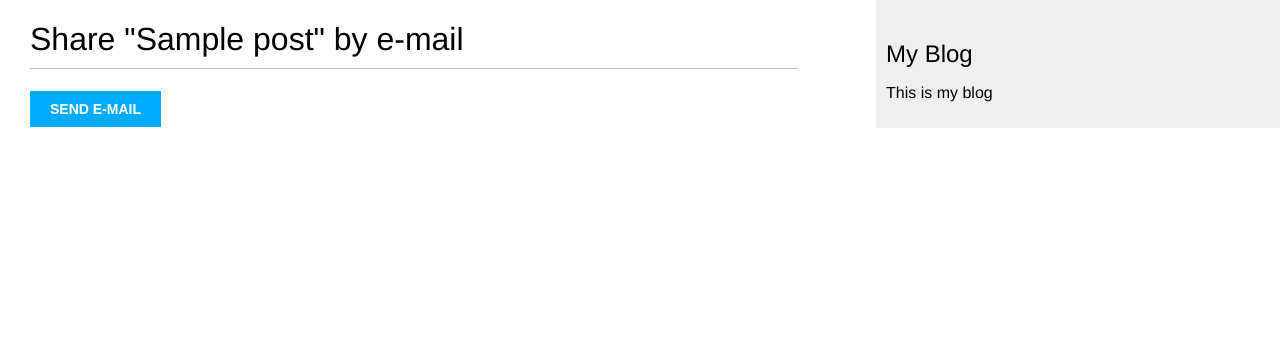
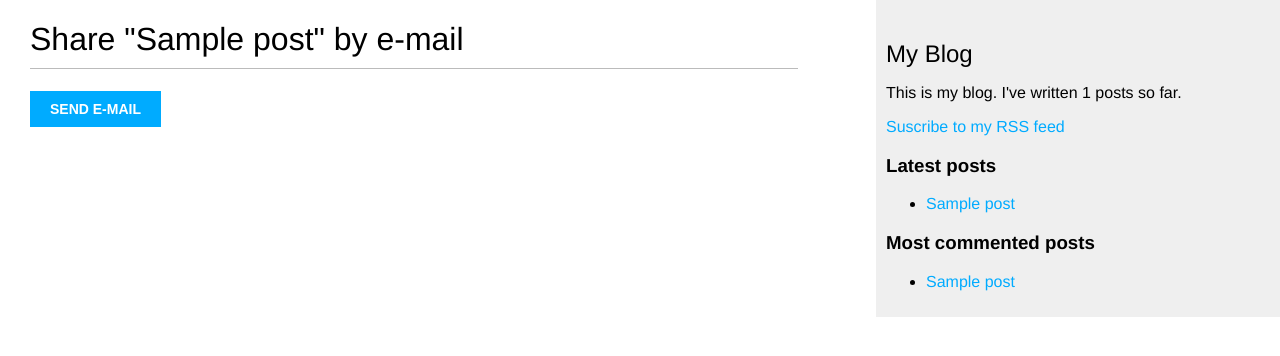
Before and after one commit to vijoin/django_by_example, a Django app: template blog/templates/blog/post/share.html in a window 1280 px wide. Shown: the top 356 px of the page. Run offline with Django 3.2, Linux system fonts and the light colour scheme; the template is opened without the code that fills it: values that come from a table or form of the project are taken from there, others are empty; tables that the repository leaves empty hold one stand-in row (values such as "Sample post").

Commit message:
Chapter 3: End of blog application. Custom template tags and filters Sitemap Feed RSS Search engine (ToDo)

```diff
--- a/blog/templates/blog/base.html
+++ b/blog/templates/blog/base.html
@@ -1,3 +1,4 @@
+{% load blog_tags %}
 {% load static %}
 <!DOCTYPE html>
 <html lang="en">
@@ -13,7 +14,22 @@
     </div>
     <div id="sidebar">
         <h2>My Blog</h2>
-        <p>This is my blog</p>
+        <p>This is my blog. I've written {% total_posts %} posts so far.</p>
+
+        <p><a href="{% url 'blog:post_feed' %}">Suscribe to my RSS feed</a></p>
+
+        <h3>Latest posts</h3>
+        {% show_latest_posts 3%}
+
+        <h3>Most commented posts</h3>
+        {% get_most_commented_posts as most_commented_posts %}
+        <ul>
+            {% for post in most_commented_posts %}
+                <li>
+                    <a href="{{ post.get_absolute_url }}">{{ post.title }}</a>
+                </li>
+            {% endfor %}
+        </ul>
     </div>
 </body>
 </html>
--- a/blog/templates/blog/post/detail.html
+++ b/blog/templates/blog/post/detail.html
@@ -1,4 +1,5 @@
 {% extends "blog/base.html" %}
+{% load blog_tags %}
 
 {% block title%}
     {{ post.title }}
@@ -16,7 +17,7 @@
     <p class="date">
         Published {{ post.publish }} by {{ post.author }}
     </p>
-    {{ post.body|linebreaks }}
+    {{ post.body|markdown }}
     <p>
         <a href="{% url 'blog:post_share' post.id %}">Share this post</a>
     </p>
--- /dev/null
+++ b/blog/templates/blog/post/latest_posts.html
@@ -0,0 +1,7 @@
+<ul>
+    {% for post in latest_posts %}
+        <li>
+            <a href="{{ post.get_absolute_url }}">{{ post.title }}</a>
+        </li>
+    {% endfor %}
+</ul>
--- a/blog/templates/blog/post/list.html
+++ b/blog/templates/blog/post/list.html
@@ -1,4 +1,5 @@
 {% extends "blog/base.html" %}
+{% load blog_tags %}
 
 {% block title %}
 My Blog
@@ -28,7 +29,7 @@ My Blog
         <p class="date">
             Published {{ post.publish }} by {{ post.author }}
         </p>
-        {{ post.body|truncatewords:30|linebreaks }}
+        {{ post.body|markdown|truncatewords_html:30 }}
     {% endfor %}
 
     {% include "pagination.html" with page=posts %}
--- /dev/null
+++ b/blog/templatetags/blog_tags.py
@@ -0,0 +1,30 @@
+from django import template
+from django.db.models import Count
+from django.utils.safestring import mark_safe
+import markdown
+from ..models import Post
+
+register = template.Library()
+
+
+@register.simple_tag
+def total_posts():
+    return Post.published.count()
+
+
+@register.inclusion_tag('blog/post/latest_posts.html')
+def show_latest_posts(count=5):
+    latest_posts = Post.published.order_by('-publish')[:count]
+    return {'latest_posts': latest_posts}
+
+
+@register.simple_tag
+def get_most_commented_posts(count=5):
+    return Post.published.annotate(
+        total_comments=Count('comments')
+    ).order_by('-total_comments')[:count]
+
+
+@register.filter(name='markdown')
+def markdown_format(text):
+    return mark_safe(markdown.markdown(text))
--- a/blog/urls.py
+++ b/blog/urls.py
@@ -1,4 +1,5 @@
 from django.urls import path
+from .feeds import LatestPostsFeed
 from . import views
 
 app_name = 'blog'
@@ -11,5 +12,6 @@ urlpatterns = [
     path('<int:year>/<int:month>/<int:day>/<slug:post>/',
          views.post_detail,
          name='post_detail'),
-    path('<int:post_id>/share/', views.post_share, name="post_share")
+    path('<int:post_id>/share/', views.post_share, name="post_share"),
+    path('feed/', LatestPostsFeed(), name='post_feed'),
 ]
--- a/mysite/settings.py
+++ b/mysite/settings.py
@@ -27,6 +27,7 @@ DEBUG = True
 
 ALLOWED_HOSTS = []
 
+SITE_ID = 1
 
 # Application definition
 
@@ -39,6 +40,8 @@ INSTALLED_APPS = [
     'django.contrib.staticfiles',
     'blog.apps.BlogConfig',
     'taggit',
+    'django.contrib.sites',
+    'django.contrib.sitemaps',
 ]
 
 MIDDLEWARE = [
--- a/mysite/urls.py
+++ b/mysite/urls.py
@@ -16,8 +16,15 @@ Including another URLconf
 from django.contrib import admin
 from django.urls import path, include
 
+from django.contrib.sitemaps.views import sitemap
+from blog.sitemaps import PostSitemap
+
+sitemaps = {
+    'posts': PostSitemap,
+}
+
 urlpatterns = [
     path('admin/', admin.site.urls),
     path('blog/', include('blog.urls', namespace='blog')),
-
+    path('sitemap.xml', sitemap, {'sitemaps': sitemaps}, name='django.contrib.sitemaps.views.sitemap'),
 ]
--- a/requirements.txt
+++ b/requirements.txt
@@ -1,3 +1,4 @@
 Django==2.2.10
 pytz==2019.3
 django_taggit==0.23.0
+Markdown==2.6.11
```
Also changed, not shown: blog/feeds.py (added, +18 -0 lines), blog/sitemaps.py (added, +13 -0 lines), blog/templatetags/__init__.py (added), 1 other file.
